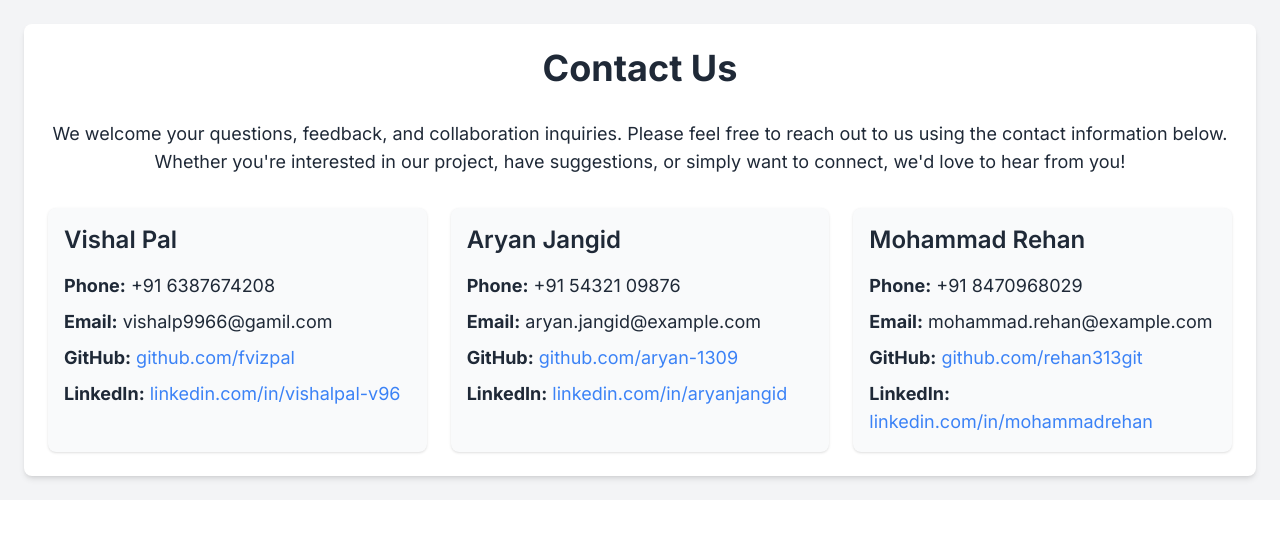
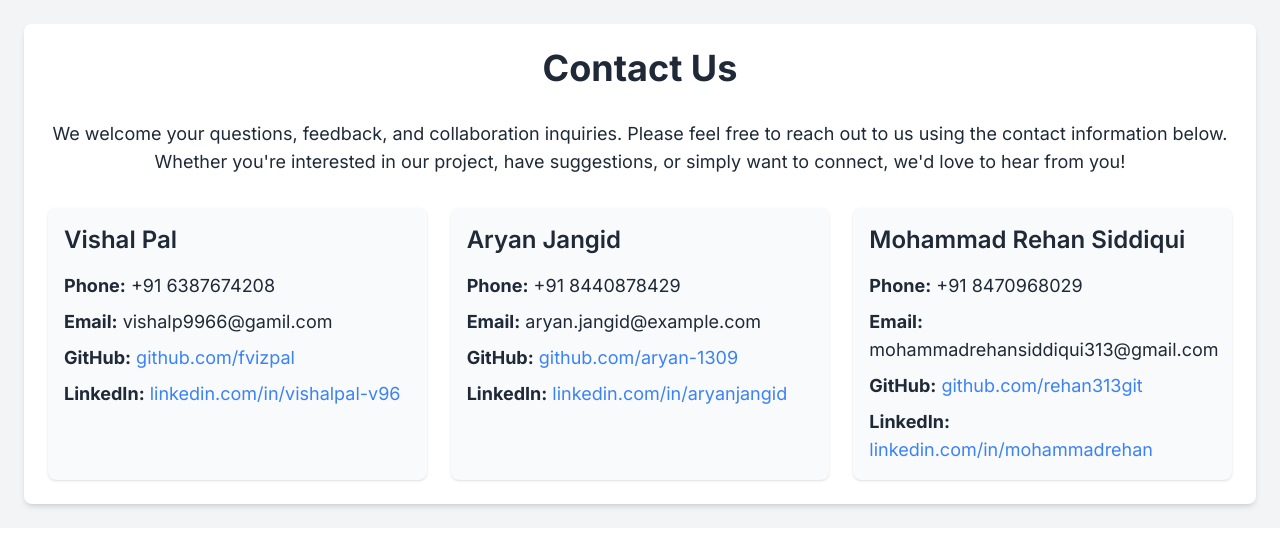
Before and after one commit to fvizpal/mechathon, a Next.js app: page /contact in a window 1280 px wide. Shown: the top 552 px of the page. Built offline with nearby package versions, Linux system fonts and the light colour scheme; no server answers; what @uploadthing/react would draw is missing.

Commit message:
Update page.tsx 2

```diff
--- a/src/app/(land)/contact/page.tsx
+++ b/src/app/(land)/contact/page.tsx
@@ -22,19 +22,19 @@ const page = () => {
           {/* <!-- Aryan Jangid --> */}
           <div className="bg-gray-50 p-4 rounded-lg shadow">
             <h2 className="text-2xl font-semibold mb-4">Aryan Jangid</h2>
-            <p className="text-lg mb-2"><strong>Phone:</strong> +91 54321 09876</p>
+            <p className="text-lg mb-2"><strong>Phone:</strong> +91 8440878429</p>
             <p className="text-lg mb-2"><strong>Email:</strong> aryan.jangid@example.com</p>
             <p className="text-lg mb-2"><strong>GitHub:</strong> <a href="https://github.com/aryan-1309" className="text-blue-500">github.com/aryan-1309</a></p>
-            <p className="text-lg"><strong>LinkedIn:</strong> <a href="https://linkedin.com/in/aryanjangid" className="text-blue-500">linkedin.com/in/aryanjangid</a></p>
+            <p className="text-lg"><strong>LinkedIn:</strong> <a href="https://www.linkedin.com/in/aryanj1309/" className="text-blue-500">linkedin.com/in/aryanjangid</a></p>
           </div>
 
           {/* <!-- Mohammad Rehan --> */}
           <div className="bg-gray-50 p-4 rounded-lg shadow">
-            <h2 className="text-2xl font-semibold mb-4">Mohammad Rehan</h2>
+            <h2 className="text-2xl font-semibold mb-4">Mohammad Rehan Siddiqui</h2>
             <p className="text-lg mb-2"><strong>Phone:</strong> +91 8470968029</p>
-            <p className="text-lg mb-2"><strong>Email:</strong> mohammad.rehan@example.com</p>
+            <p className="text-lg mb-2"><strong>Email:</strong> mohammadrehansiddiqui313@gmail.com</p>
             <p className="text-lg mb-2"><strong>GitHub:</strong> <a href="https://github.com/rehan313git" className="text-blue-500">github.com/rehan313git</a></p>
-            <p className="text-lg"><strong>LinkedIn:</strong> <a href="https://linkedin.com/in/mohammadrehan" className="text-blue-500">linkedin.com/in/mohammadrehan</a></p>
+            <p className="text-lg"><strong>LinkedIn:</strong> <a href="https://www.linkedin.com/in/mohammad-rehan-siddiqui/" className="text-blue-500">linkedin.com/in/mohammadrehan</a></p>
           </div>
 
         </div>
```
